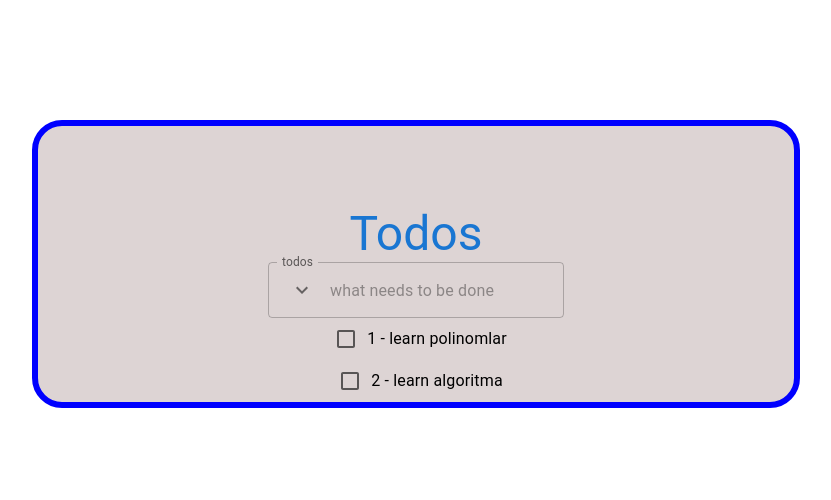
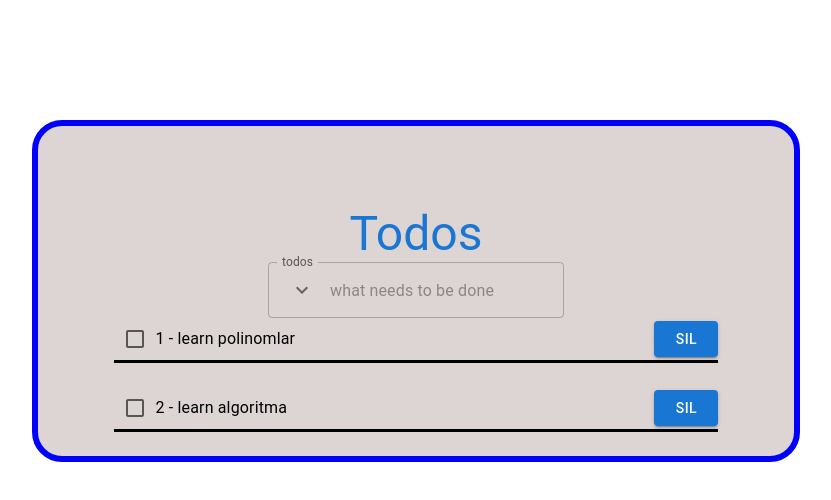
Before and after one commit to SenFaruk/reduxtoolkit, a React (Create React App) app: page / in a window 1280 px wide. Shown: the top 500 px of the page, without its empty margins (224-1055 px from the left). Built offline with nearby package versions, Linux system fonts and the light colour scheme.

Commit message:
silme işlemleri bitti

```diff
--- a/src/components/Content.js
+++ b/src/components/Content.js
@@ -2,9 +2,9 @@ import React from "react";
 
 import Checkbox from "@mui/material/Checkbox";
 import Typography from "@mui/material/Typography";
-import { Box } from "@mui/material";
+import { Box, Button } from "@mui/material";
 import { useSelector, useDispatch } from "react-redux";
-import { toggle } from "../redux/todos/todosSlice";
+import { destroy, toggle } from "../redux/todos/todosSlice";
 
 const Content = () => {
   const dispatch = useDispatch();
@@ -13,6 +13,11 @@ const Content = () => {
   const handleCheckboxChange = (id) => {
     dispatch(toggle({ id }));
   };
+  const handleDestroy = (id) => {
+    if (window.confirm("Are you sure ")) {
+      dispatch(destroy(id));
+    }
+  };
 
   return (
     <>
@@ -20,8 +25,19 @@ const Content = () => {
         <Box
           key={item.id}
           sx={{
+            width: "80%",
             display: "flex",
-            justifyContent: "center",
+            justifyContent: "space-between",
+            alignItems: "center",
+            borderBottom: "3px solid black",
+            mb: 3,
+          }}
+        >
+          <Box
+            sx={{
+              width: "60%",
+              display: "flex",
+              justifyContent: "flex-start",
               alignItems: "center",
             }}
           >
@@ -43,6 +59,14 @@ const Content = () => {
               {index + 1} - {item.title}
             </Typography>
           </Box>
+          <Button
+            variant="contained"
+            color="primary"
+            onClick={() => handleDestroy(item.id)}
+          >
+            sil
+          </Button>
+        </Box>
       ))}
     </>
   );
--- a/src/redux/todos/todosSlice.js
+++ b/src/redux/todos/todosSlice.js
@@ -25,9 +25,15 @@ export const todosSlice = createSlice({
       const item = state.items.find((item) => item.id === id);
       item.completed = !item.completed;
     },
+
+    destroy: (state, action) => {
+      const id = action.payload;
+      const filtered = state.items.filter((item) => item.id !== id);
+      state.items = filtered;
+    },
   },
 });
 
-export const { addTodo, toggle } = todosSlice.actions;
+export const { addTodo, toggle, destroy } = todosSlice.actions;
 
 export default todosSlice.reducer;
```
Also changed, not shown: 1 other file (tests, documents, lock files or other folders). Lines whose indentation alone changed are shown as unchanged.
